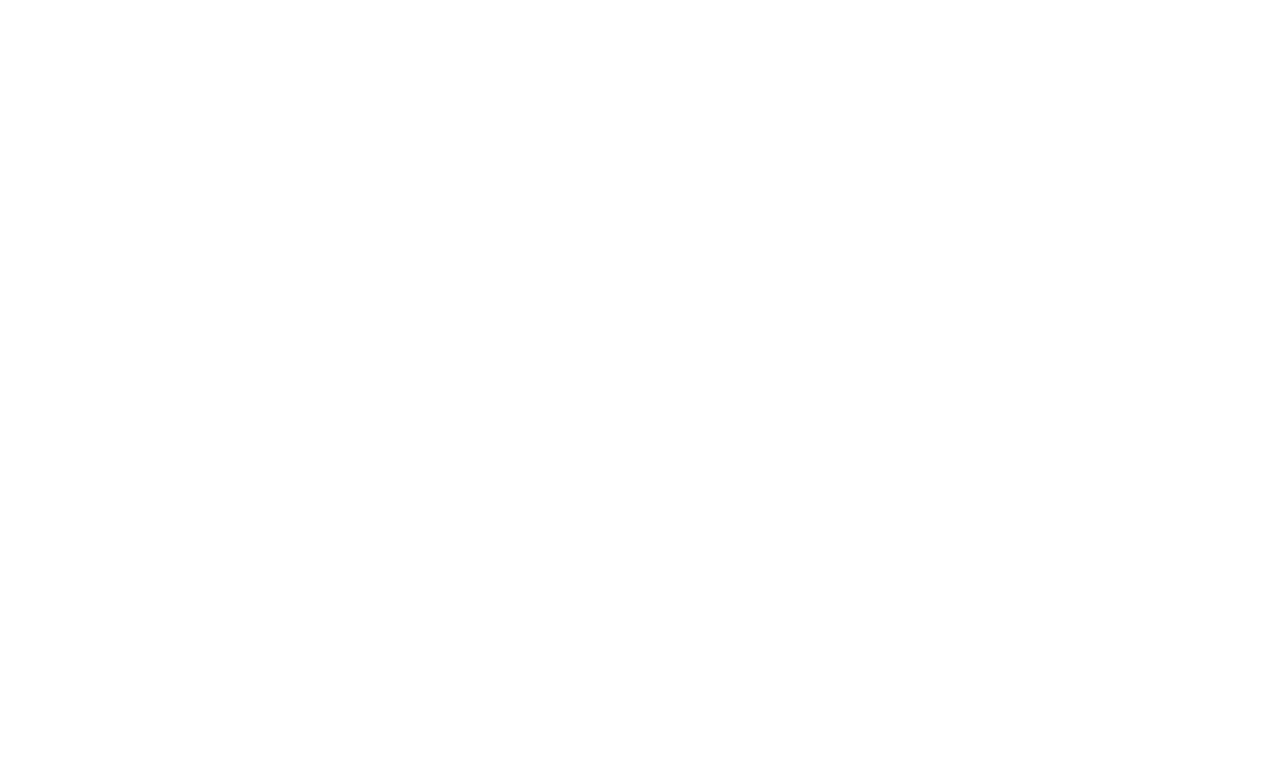
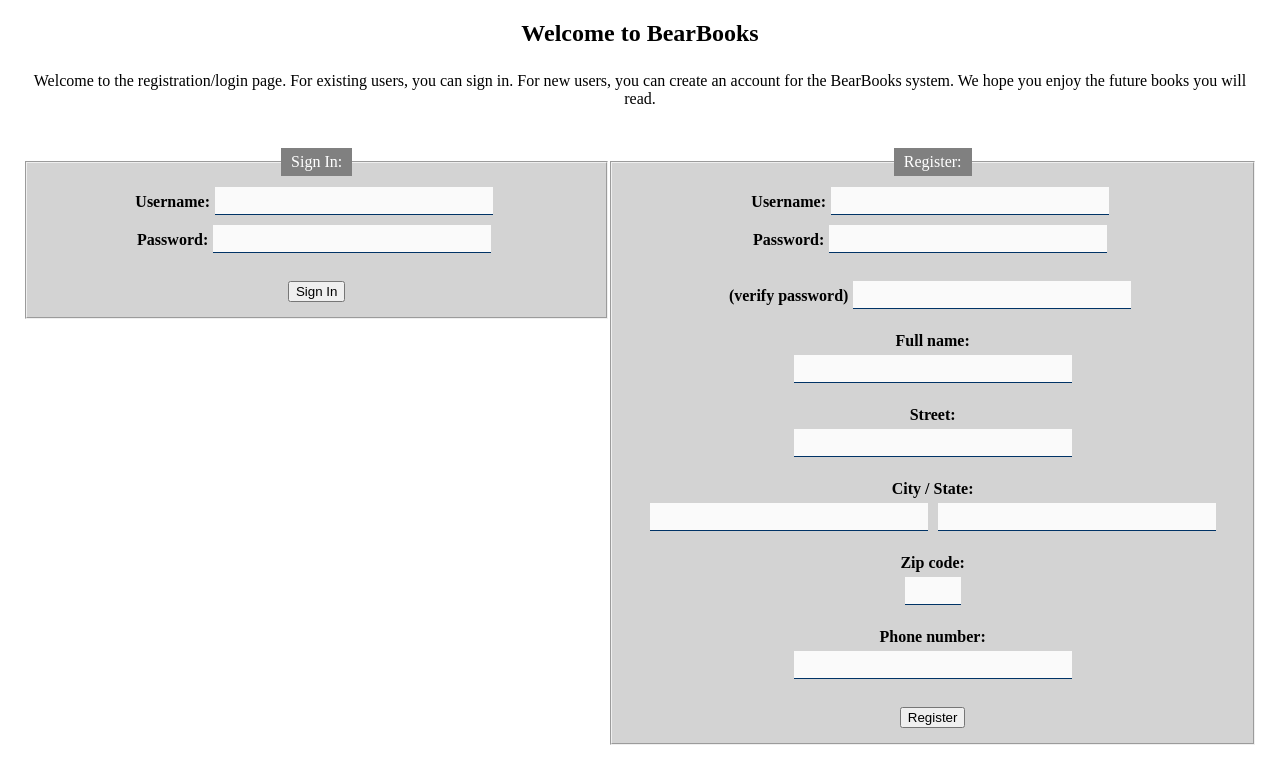
Before and after one commit to willissa2121/library_checkout_proj_3, an Angular app in the folder project-ui/: page /login in a window 1280 px wide. Before the commit this address led to /. Shown: the top 784 px of the page. Built offline with nearby package versions, Linux system fonts and the light colour scheme.

Commit message:
UI update
Adding Login Component

```diff
--- a/project-ui/src/app/app-routing.module.ts
+++ b/project-ui/src/app/app-routing.module.ts
@@ -5,6 +5,7 @@
 import { BooklistComponent } from './booklist/booklist.component';
 import { AdminComponent } from './admin/admin.component';
 import { CheckoutComponent } from './checkout/checkout.component';
+import { LoginComponent } from './login/login.component';
 
 const routes: Routes = [
   { path: '', redirectTo: 'home', pathMatch: 'full'},
@@ -13,6 +14,7 @@
   { path: 'booklist', component: BooklistComponent },
   { path: 'admin', component: AdminComponent },
   { path: 'checkout', component: CheckoutComponent },
+  { path: 'login', component: LoginComponent },
 ];
 
 @NgModule({
--- a/project-ui/src/app/app.module.ts
+++ b/project-ui/src/app/app.module.ts
@@ -8,6 +8,7 @@
 import { BooklistComponent } from './booklist/booklist.component';
 import { AdminComponent } from './admin/admin.component';
 import { CheckoutComponent } from './checkout/checkout.component';
+import { LoginComponent } from './login/login.component';
 
 @NgModule({
   declarations: [
@@ -16,7 +17,8 @@
     LocationComponent,
     BooklistComponent,
     AdminComponent,
-    CheckoutComponent
+    CheckoutComponent,
+    LoginComponent
   ],
   imports: [
     BrowserModule,
--- /dev/null
+++ b/project-ui/src/app/login/login.component.css
@@ -0,0 +1,43 @@
+input.formField {
+    font-size: 16pt;
+    background: none;
+    border: none;
+    border-bottom: 1px solid #003366;
+    background-color: rgba(255, 255, 255, 0.884);
+  }
+
+  fieldset {
+    width:auto;
+    background-color: lightgrey;
+
+  }
+
+  legend {
+    background-color: gray;
+    color: white;
+    padding: 5px 10px;
+  }
+
+  input {
+    margin: 5px;
+  }
+  .row {
+
+    overflow: hidden;
+    padding: 15px;
+    text-align: center;
+    width:auto;
+    margin:auto;
+}
+.col {
+    float: left;
+    width: 45%;
+}
+h2{
+    text-align: center;;
+  }
+p{
+    text-align:center;
+    width: auto;
+    margin:25px;
+}
--- /dev/null
+++ b/project-ui/src/app/login/login.component.html
@@ -0,0 +1,44 @@
+<h2 style="text-align: center;">Welcome to BearBooks</h2>
+
+<p>
+  Welcome to the registration/login page. For existing users, you can sign in. For new users, you can create an account for the BearBooks system.
+  We hope you enjoy the future books you will read.
+</p>
+
+<div class="row" style="width:auto; margin:auto;">
+<fieldset title="Sign in" class="col">
+  <legend>Sign In:</legend>
+    <label for="username"><b>Username:</b></label>
+    <input type="text" name="username" class="formField"/><br/>
+    <label for="password"><b>Password:</b></label>
+    <input type="password" name="password" class="formField"/><br/><br/>
+    <input type="submit" value="Sign In">
+</fieldset>
+<fieldset title="Register">
+  <legend>Register:</legend>
+    <label for="username"><b>Username:</b></label>
+    <input type="text" name="username" class="formField"/><br/>
+    <label for="password"><b>Password:</b></label>
+    <input type="password" name="password" class="formField"/><br/><br/>
+    <label for="password"><b>(verify password)</b></label>
+    <input type="password" name="verifyPassword" class="formField"/><br/><br/>
+
+    <label for="fullName"><b>Full name:</b></label><br/>
+    <input type="text" name="fullName" class="formField"/><br/><br/>
+
+    <label for="street"><b>Street:</b></label><br/>
+    <input type="text" name="street" class="formField"/><br/><br/>
+
+    <label for="city"><b>City / State:</b></label><br/>
+    <input type="text" name="city" class="formField"/><input type="text" name="state" class="formField"/><br/><br/>
+
+    <label for="zipCode"><b>Zip code:</b></label><br/>
+    <input type="text" size="2" name="zipCode" class="formField"/><br/><br/>
+
+    <label for="phoneNumber"><b>Phone number:</b></label><br/>
+    <input type="text" name="phoneNumber" class="formField"/><br/><br/>
+
+
+    <input type="submit" value="Register">
+</fieldset>
+</div>
--- /dev/null
+++ b/project-ui/src/app/login/login.component.ts
@@ -0,0 +1,15 @@
+import { Component, OnInit } from '@angular/core';
+
+@Component({
+  selector: 'app-login',
+  templateUrl: './login.component.html',
+  styleUrls: ['./login.component.css']
+})
+export class LoginComponent implements OnInit {
+
+  constructor() { }
+
+  ngOnInit(): void {
+  }
+
+}
```
Also changed, not shown: 1 other file (tests, documents, lock files or other folders).
